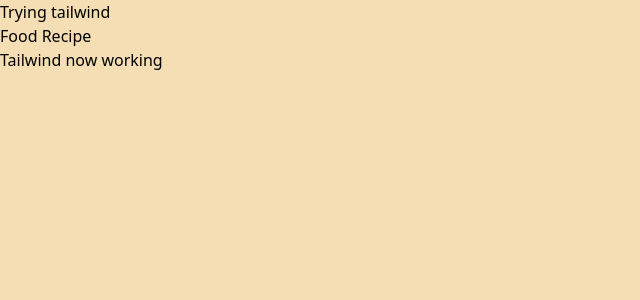
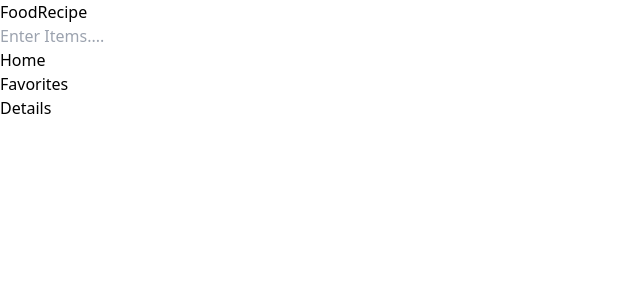
Before and after one commit to FlackoCodes/food-recipe, a React (Vite) app: page /recipe-item/1 in a window 1280 px wide. Shown: the top 300 px of the page, without its empty margins (0-640 px from the left). Built offline with nearby package versions, Linux system fonts and the light colour scheme.

Commit message:
refactored code

```diff
--- a/package.json
+++ b/package.json
@@ -13,7 +13,8 @@
     "dom": "^0.0.3",
     "react": "^18.3.1",
     "react-dom": "^18.3.1",
-    "react-router": "^6.25.1"
+    "react-router": "^6.25.1",
+    "react-router-dom": "^6.25.1"
   },
   "devDependencies": {
     "@types/react": "^18.3.3",
--- a/src/App.jsx
+++ b/src/App.jsx
@@ -1,13 +1,26 @@
+import {
+  Route,
+  createBrowserRouter,
+  createRoutesFromElements,
+  RouterProvider,
+} from "react-router-dom";
+import Mainlayout from "./layout/Mainlayout";
+import Details from "./pages/Details";
+import Favorite from "./pages/Favorite";
+import Home from "./pages/Home";
+
 function App() {
-  return (
-    <>
-      <div>
-        <p className="bg-slate-500 text-xl mx-2">Trying tailwind</p>
-        <h2 className='text-center blur-md'>Food Recipe</h2>
-        <p className='bg-slate-900 text-red-700'>Tailwind now working</p>
-      </div>
-    </>
+  const router = createBrowserRouter(
+    createRoutesFromElements(
+      <Route path="/" element={<Mainlayout />}>
+        <Route index element={<Home />} />
+        <Route path="/favorites" element={<Favorite />} />
+        <Route path="/recipe-item/:id" element={<Details />} />
+      </Route>
+    )
   );
+
+  return <RouterProvider router={router} />;
 }
 
 export default App;
--- /dev/null
+++ b/src/components/Navbar.jsx
@@ -0,0 +1,37 @@
+import { NavLink } from "react-router-dom";
+
+export default function Navbar() {
+  return (
+    <nav className="flex justify-between items-center py-8 container mx-auto  flex-col lg:flex-row gap-5 lg:gap-0">
+      <NavLink to={"/"} className="text-2xl font-bold">
+        FoodRecipe
+      </NavLink>
+      <form action="">
+        <input
+          type="text"
+          name="search"
+          placeholder="Enter Items...."
+          className="bg-white/75 p-3 px-8 outline-none rounded-full lg:w-96 shadow-lg shadow-gray-300 focus:shadow-gray-400"
+        />
+      </form>
+      <ul className="flex gap-5 ">
+        <li>
+          <NavLink
+            to={"/"}
+            className="text-black hover:text-gray-700 duration-300"
+          >
+            Home
+          </NavLink>
+        </li>
+        <li>
+          <NavLink
+            to={"/favorites"}
+            className="text-black hover:text-gray-700 duration-300"
+          >
+            Favorites
+          </NavLink>
+        </li>
+      </ul>
+    </nav>
+  );
+}
--- a/src/index.css
+++ b/src/index.css
@@ -8,6 +8,6 @@
   padding: 0;
 }
 
-body{
-  background-color: wheat;
+nav{
+  width: 90% !important;
 }
--- /dev/null
+++ b/src/layout/Mainlayout.jsx
@@ -0,0 +1,11 @@
+import { Outlet } from "react-router";
+import Navbar from "../components/Navbar";
+
+export default function Mainlayout() {
+  return (
+    <>
+      <Navbar />
+      <Outlet />
+    </>
+  );
+}
--- /dev/null
+++ b/src/pages/Details.jsx
@@ -0,0 +1,3 @@
+export default function Details() {
+    return <div>Details</div>;
+  }
--- /dev/null
+++ b/src/pages/Favorite.jsx
@@ -0,0 +1,5 @@
+export default function Favorite() {
+    return (
+      <div>Favorite</div>
+    )
+  }
--- /dev/null
+++ b/src/pages/Home.jsx
@@ -0,0 +1,3 @@
+export default function Home() {
+    return <div>Home</div>;
+  }
```
Also changed, not shown: src/context/index.jsx (added), 1 other file (tests, documents, lock files or other folders).
